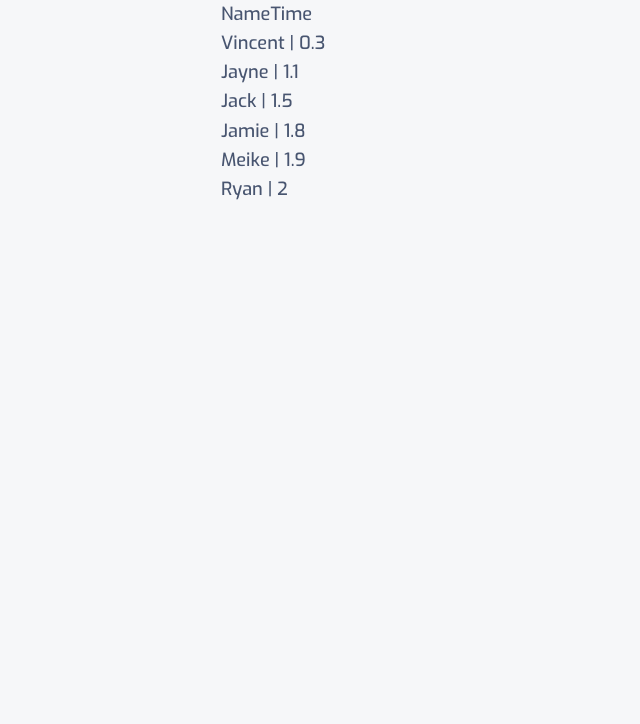
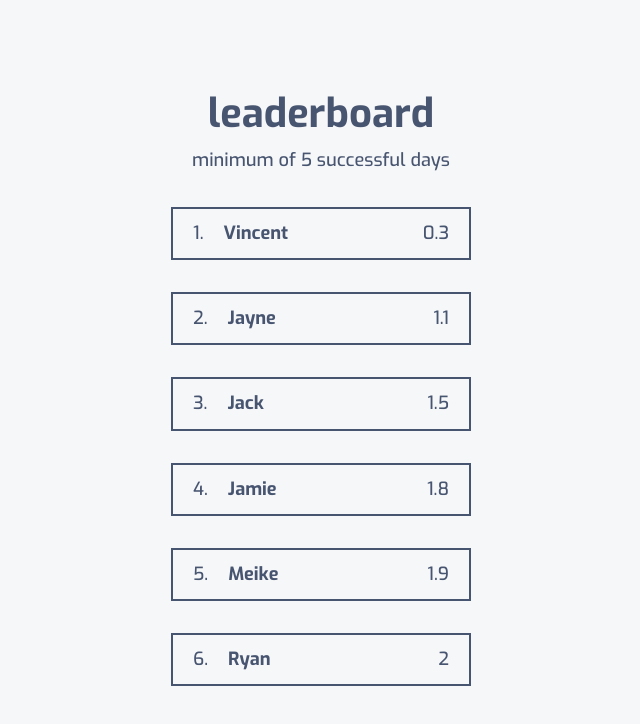
Before and after one commit to jackbranthwaite/dom-post-target, a Next.js app: page /leaderboard in a window 1280 px wide. Shown: the top 724 px of the page, without its empty margins (319-959 px from the left). Built offline with nearby package versions, Linux system fonts and the light colour scheme; no server answers.

Commit message:
Some logic fixed, leaderboard kind of done

```diff
--- a/src/components/leaderboard-component/LeaderboardComponent.module.scss
+++ b/src/components/leaderboard-component/LeaderboardComponent.module.scss
@@ -1,21 +1,25 @@
-@import "../../styles/config.scss";
+@import '../../styles/config.scss';
 
-.LeaderboardWrapper {
+.LeaderboardContainer {
   display: flex;
   justify-content: center;
   align-items: center;
+  height: 100vh;
+  width: 100vw;
 }
 
-.TitleElement {
+.LeaderboardTitleWrapper {
+  margin-bottom: 2rem;
+  text-align: center;
+}
+
+.Title {
+  font-size: 40px;
+  margin: 0;
+
+  width: 100%;
+}
+
+.TableHeader {
   display: flex;
 }
-
-.UserElement {
-  display: flex;
-  width: 200px;
-  justify-content: space-between;
-  align-items: center;
-}
-
-.Name {
-}
--- a/src/components/leaderboard-component/LeaderboardComponent.tsx
+++ b/src/components/leaderboard-component/LeaderboardComponent.tsx
@@ -1,54 +1,63 @@
-import React from "react";
-import s from "./LeaderboardComponent.module.scss";
+import React from 'react';
+import s from './LeaderboardComponent.module.scss';
+import { UserCard } from './board-component/UserCard';
 
 export const LeaderboardComponent = () => {
   const users = [
     {
-      name: "Jack",
-      time: 1.5,
+      firstName: 'Jack',
+      lastName: 'Lastname',
+      averageTime: '1.5',
+      successful: 10,
     },
     {
-      name: "Jayne",
-      time: 1.1,
+      firstName: 'Jayne',
+      lastName: 'Lastname',
+      averageTime: '1.1',
+      successful: 3,
     },
     {
-      name: "Jamie",
-      time: 1.8,
+      firstName: 'Jamie',
+      lastName: 'Lastname',
+      averageTime: '1.8',
+      successful: 1,
     },
     {
-      name: "Ryan",
-      time: 2,
+      firstName: 'Ryan',
+      lastName: 'Lastname',
+      averageTime: '2',
+      successful: 3,
     },
     {
-      name: "Meike",
-      time: 1.9,
+      firstName: 'Meike',
+      lastName: 'Lastname',
+      averageTime: '1.9',
+      successful: 4,
     },
     {
-      name: "Vincent",
-      time: 0.3,
+      firstName: 'Vincent',
+      lastName: 'Lastname',
+      averageTime: '0.3',
+      successful: 6,
     },
   ];
 
   const localUsers = users.sort((a, b) => {
-    return a.time - b.time;
+    return a.averageTime - b.averageTime;
   });
 
   return (
-    <div className={s.LeaderboardWrapper}>
-      <div className={s.Leaderboard}>
-        <div className={s.TitleElement}>
-          <p className={s.Name}>Name</p>
-          <p className={s.Time}>Time</p>
+    <div className={s.LeaderboardContainer}>
+      <div className={s.LeaderboardWrapper}>
+        <div className={s.LeaderboardTitleWrapper}>
+          <h2 className={s.Title}>leaderboard</h2>
+          <p>minimum of 5 successful days</p>
         </div>
-        {localUsers?.map((user) => {
-          return (
-            <div className={s.UserElement}>
-              <p className={s.Name}>
-                {user.name} | {user.time}
-              </p>
-            </div>
-          );
-        })}
+        <div className={s.Leaderboard}>
+          {localUsers.map((a, i) => {
+            return <UserCard user={a} key={i} position={i} />;
+          })}
+        </div>
       </div>
     </div>
   );
--- /dev/null
+++ b/src/components/leaderboard-component/board-component/UserCard.module.scss
@@ -0,0 +1,19 @@
+@import '../../../styles/config.scss';
+
+.MainSection {
+  display: flex;
+  border: 2px solid #485570;
+  padding: 10px 20px;
+  min-width: 300px;
+  justify-content: space-between;
+  margin-bottom: 2rem;
+}
+.SectionWrapper {
+  display: flex;
+}
+.Position {
+  margin-right: 20px;
+}
+.Name {
+  margin: 0;
+}
--- /dev/null
+++ b/src/components/leaderboard-component/board-component/UserCard.tsx
@@ -0,0 +1,26 @@
+import React from 'react';
+import s from './UserCard.module.scss';
+
+interface IProps {
+  user: {
+    firstName: string;
+    lastName: string;
+    averageTime: string;
+    successful: number;
+  };
+  position: number;
+}
+
+export const UserCard = ({ user, position }: IProps) => {
+  return (
+    <div className={s.BoardContainer}>
+      <div className={s.MainSection}>
+        <div className={s.SectionWrapper}>
+          <p className={s.Position}>{position + 1}.</p>
+          <h2 className={s.Name}>{user.firstName}</h2>
+        </div>
+        <p className={s.Time}>{user.averageTime}</p>
+      </div>
+    </div>
+  );
+};
--- a/src/components/target/Target.tsx
+++ b/src/components/target/Target.tsx
@@ -3,12 +3,11 @@ import s from './Target.module.scss';
 
 interface TargetProps {
   word: string;
-  answer: string;
   correct: boolean;
   noLetters: boolean;
 }
 
-export const Target = ({ word, answer, correct, noLetters }: TargetProps) => {
+export const Target = ({ word, correct, noLetters }: TargetProps) => {
   const empty = [1, 2, 3, 4, 5, 6, 7, 8, 9];
   useEffect(() => {
     let mounted = true;
--- a/src/services/api/dic_axios.tsx
+++ b/src/services/api/dic_axios.tsx
@@ -1,4 +1,6 @@
 import Axios from 'axios';
+
+Axios.defaults.withCredentials = false;
 
 export const DICAPI = Axios.create({
   baseURL: process.env.NEXT_PUBLIC_DICTIONARY_ENDPOINT,
```
Also changed, not shown: src/components/home-section/HomeSection.tsx (+4 -9 lines).
